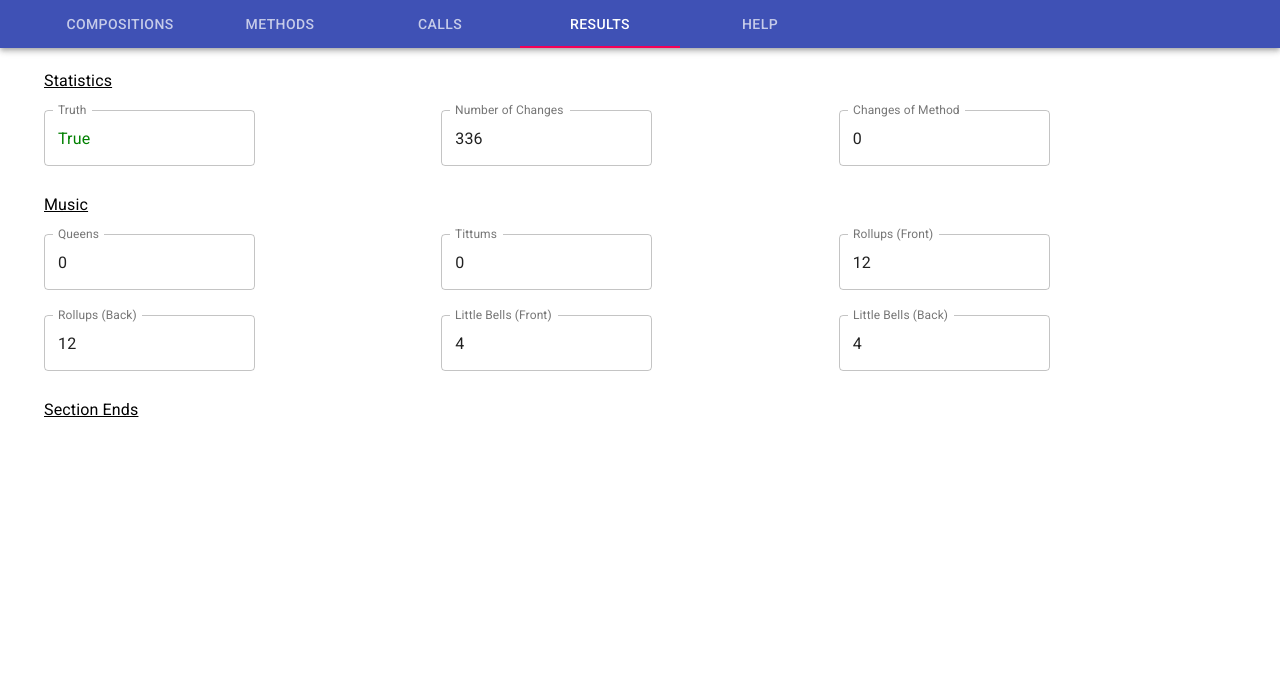
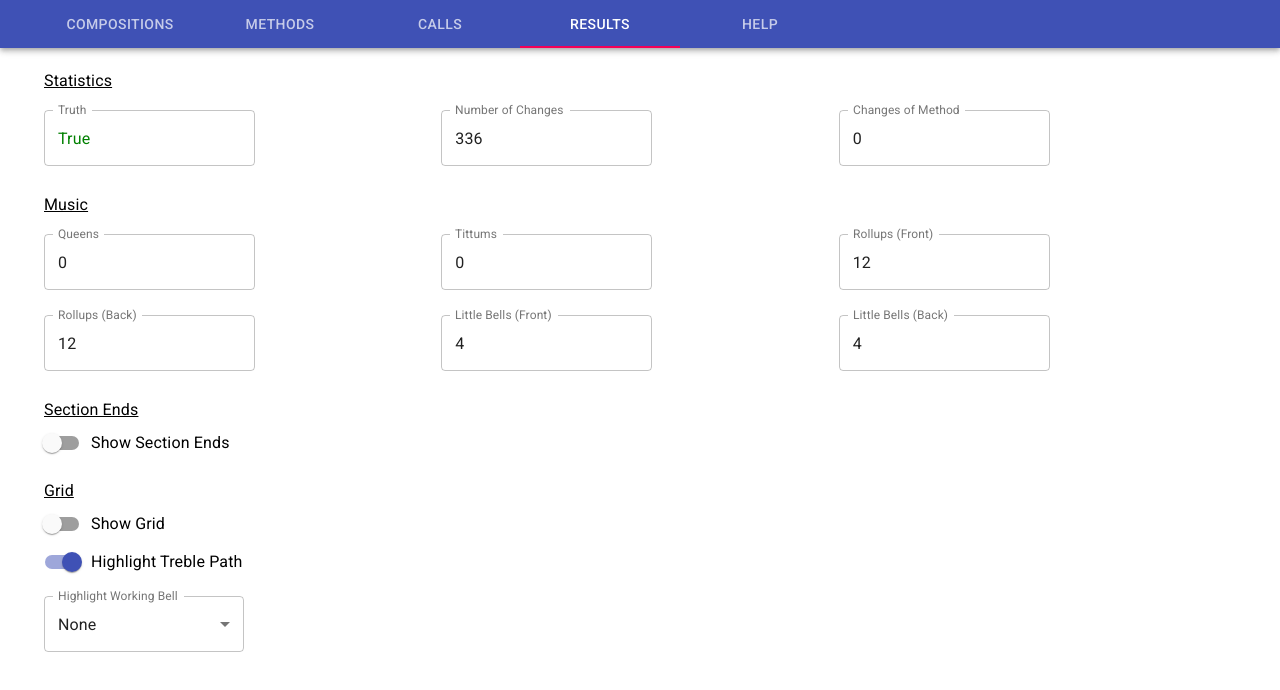
Before and after one commit to chrisjfield/CompositionProver, a React (Create React App) app: page / in a window 1280 px wide. Both pictures are taken after a click on the tab "RESULTS". Shown: the top 690 px of the page. Built offline with nearby package versions, Linux system fonts and the light colour scheme.

Commit message:
Adding results UI except the grid

```diff
--- a/src/components/Results.tsx
+++ b/src/components/Results.tsx
@@ -1,20 +1,34 @@
 import React from 'react';
 import { connect } from 'react-redux';
 
-import { IResultsState, IResult } from '../interfaces/interfaces';
+import { IResultsState, IResult, IResultsSettingsType, ILeadResults } from '../interfaces/interfaces';
 import useStyles from '../styles/styles';
 import { IAppState } from '../redux/reducers/rootReducer';
 import { getCalls } from '../redux/selectors/callSelectors';
 import { getCompositionMethods } from '../redux/selectors/methodSelectors';
 import { getCurrentComposition } from '../redux/selectors/compositionSelectors';
-import { Grid, Container, CircularProgress, Typography, TextField } from '@material-ui/core';
-import { calculateResult, emptyResult } from '../helpers/resultHelper';
+import { Grid, Container, CircularProgress, Typography, TextField, MenuItem } from '@material-ui/core';
+import { calculateResult } from '../helpers/resultHelper';
+import FormControlLabel from '@material-ui/core/FormControlLabel';
+import Switch from '@material-ui/core/Switch';
+import { emptyResult, defaultResultSettings } from '../defaults/results';
+import Divider from '@material-ui/core/Divider';
 
 const Results = (props: IResultsState) => {
     const styles = useStyles();
     const [loading, setLoading] = React.useState(true);
     const [error, setError] = React.useState('');
     const [result, setResult] = React.useState(emptyResult);
+    const [settings, setSettings] = React.useState(defaultResultSettings);
+    const [workingBell, setworkingBell] = React.useState('None');
+
+    const handleWorkingBellChange = (event: React.ChangeEvent<HTMLInputElement>) => {
+        setworkingBell(event.target.value);
+    };
+
+    const handleSettingChange = (name: string) => (event: React.ChangeEvent<HTMLInputElement>) => {
+        setSettings({ ...settings, [name]: event.target.checked });
+    };
 
     const onComplete = (result: IResult) => {
         setLoading(false);
@@ -60,12 +74,121 @@ const Results = (props: IResultsState) => {
         )
     }
 
-    const getTextField = (label: string) => {
+    const getHeader = (label: string) => {
         return (
             <Grid item xs={12}>
                 <Typography variant='subtitle1' className={styles.resultsText}>
                     <u>{label}</u>
                 </Typography>
+            </Grid>
+        )
+    }
+
+    const getCheckbox = (label: string, property: IResultsSettingsType) => {
+        return (
+            <Grid item xs={12}>
+                <FormControlLabel
+                    control={
+                        <Switch
+                            checked={settings[property]}
+                            onChange={handleSettingChange(property.toString())}
+                            value={property.toString()}
+                            color='primary'
+                        />
+                    }
+                    label={label}
+                />
+            </Grid>
+        )
+    }
+
+    const getLeadEndSection = () => {
+        return (
+            <Grid item xs={12} md={4}>
+                <Typography variant='subtitle2' align='center'>
+                    <u>Lead Ends</u>
+                </Typography>
+                <Typography align='center' className={styles.sectionRow}>
+                    <b>{result.initialChange}</b>
+                </Typography>
+                <Divider variant='middle' className={styles.resultDivider} />
+                {getLeadEnds()}
+            </Grid>
+        )
+    }
+
+    const getLeadEnds = () => {
+        let previousMethod: string = '';
+
+        return result.leads.map((lead: ILeadResults, index: number) => {
+            const methodChanged: boolean = previousMethod !== lead.method;
+            previousMethod = lead.method;
+
+            return (
+                <Grid container>
+                    <Grid item xs={4}>
+                        <Typography align='right'>
+                            <b>{methodChanged && (lead.method + '  ')}</b>
+                        </Typography>
+                    </Grid>
+                    <Grid item xs={4}>
+                        {getChanges([lead.rows[lead.rows.length - 1]])}
+                    </Grid>
+                    <Grid item xs={4}>
+                        <Typography align='left'>
+                            <b>{lead.call !== 'p' && '  ' + lead.call}</b>
+                        </Typography>
+                    </Grid>
+                </Grid>
+            );
+        });
+    }
+
+    const getSection = (label: string, rowArray: string[]) => {
+        return (
+            <Grid item xs={12} md={4}>
+                <Typography variant='subtitle2' align='center'>
+                    <u>{label}</u>
+                </Typography>
+                <Typography align='center' className={styles.sectionRow}>
+                    <b>{result.initialChange}</b>
+                </Typography>
+                <Divider variant='middle' className={styles.resultDivider} />
+                {getChanges(rowArray)}
+            </Grid>
+        )
+    }
+
+    const getChanges = (rowArray: string[]) => {
+        return rowArray.map((row: string, index: number) => (
+            <Typography align='center' className={styles.sectionRow}>
+                {row}
+            </Typography>
+        ));
+    }
+
+    const getDropdownOptions = (array: Array<string | number>) => {
+        return array.map((item) => (
+            <MenuItem key={item.toString()} value={item}>
+                {item.toString()}
+            </MenuItem>
+        ));
+    }
+
+    const getWorkingBellDropdown = () => {
+        return (
+            <Grid item xs={12}>
+                <TextField
+                    select
+                    id='results-HighlightWorkingBell'
+                    className={styles.resultSettingField}
+                    label='Highlight Working Bell'
+                    value={workingBell}
+                    onChange={handleWorkingBellChange}
+                    variant='outlined'
+                >
+                    {getDropdownOptions(['None', 4, 5, 6, 7, 8, 9, 10, 11, 12])}
+                </TextField>
             </Grid>
         )
     }
@@ -95,7 +218,7 @@ const Results = (props: IResultsState) => {
         } else {
             return (
                 <Grid container className={styles.callContainer}>
-                    {getTextField('Statistics')}
+                    {getHeader('Statistics')}
                     <Grid item xs={12} md={4}>
                         <TextField
                             id='results-truth'
@@ -106,20 +229,31 @@ const Results = (props: IResultsState) => {
                             className={styles.resultsField}
                             InputProps={{
                                 readOnly: true,
-                                className: result.truth.true ? styles.resultsTruthTrue : styles.resultsTruthFalse
+                                className: result.truth.true ? styles.resultsTruthTrue : styles.resultsTruthFalse,
+                            }}
+                            FormHelperTextProps={{
+                                className: styles.resultsTruthFalse,
                             }}
                         />
                     </Grid>
                     {getReadOnlyField('Number of Changes', result.numberOfChanges.toString())}
                     {getReadOnlyField('Changes of Method', result.changesOfMethod.toString())}
-                    {getTextField('Music')}
+                    {getHeader('Music')}
                     {getReadOnlyField('Queens', result.musicalChanges.queens.toString())}
                     {getReadOnlyField('Tittums', result.musicalChanges.tittums.toString())}
                     {getReadOnlyField('Rollups (Front)', result.musicalChanges.rollupsFront.toString())}
                     {getReadOnlyField('Rollups (Back)', result.musicalChanges.rollupsBack.toString())}
                     {getReadOnlyField('Little Bells (Front)', result.musicalChanges.littleBellsFront.toString())}
                     {getReadOnlyField('Little Bells (Back)', result.musicalChanges.littleBellsBack.toString())}
-                    {getTextField('Section Ends')}
+                    {getHeader('Section Ends')}
+                    {getCheckbox('Show Section Ends', 'showSections')}
+                    {settings.showSections && getSection('Part Ends', result.partEnds)}
+                    {settings.showSections && getSection('Course Ends', result.courseEnds)}
+                    {settings.showSections && getLeadEndSection()}
+                    {getHeader('Grid')}
+                    {getCheckbox('Show Grid', 'showGrid')}
+                    {getCheckbox('Highlight Treble Path', 'showTreble')}
+                    {getWorkingBellDropdown()}
                 </Grid>
             )
         }
--- /dev/null
+++ b/src/defaults/results.ts
@@ -0,0 +1,42 @@
+import { IResult, IResultHelper, IResultsSettings } from "../interfaces/interfaces";
+
+export const emptyResult: IResult = {
+    changesOfMethod: 0,
+    courseEnds: [],
+    grid: [],
+    leads: [],
+    musicalChanges: {
+        littleBellsBack: 0,
+        littleBellsFront: 0,
+        queens: 0,
+        rollupsBack: 0,
+        rollupsFront: 0,
+        tittums: 0,
+    },
+    numberOfChanges: 0,
+    partEnds: [],
+    truth: {
+        firstFalseRow: '',
+        true: true,
+        comesRound: false,
+    },
+    initialChange: '',
+};
+
+export const emptyResultHelper: IResultHelper = {
+    result: emptyResult,
+    currentChange: '',
+    expandedComposition: '',
+    highestMethodStage: 0,
+    baseMethod: '',
+    currentMethod: '',
+    halfLeadsOn: false,
+    halfLeadNext: false,
+    courseLeadCounter: 1,
+}
+
+export const defaultResultSettings: IResultsSettings = {
+    showSections: false,
+    showGrid: false,
+    showTreble: true,
+}
--- a/src/helpers/resultHelper.ts
+++ b/src/helpers/resultHelper.ts
@@ -1,41 +1,7 @@
 import { IResult, IComposition, IMethod, ICall, ITruth, IMusicalChanges, IResultHelper, ILeadResults } from "../interfaces/interfaces";
 import { getStageQueens, getStageTittums, getStageRollupsForward, getStageRollupsBackward, getInitialChange, getStageCharacter, getStageNumber, getTenorIndexFromCallPosition } from "./stageHelper";
 import { plainCall } from "./callHelper";
-
-export const emptyResult: IResult = {
-    changesOfMethod: 0,
-    courseEnds: [],
-    grid: [],
-    leads: [],
-    musicalChanges: {
-        littleBellsBack: 0,
-        littleBellsFront: 0,
-        queens: 0,
-        rollupsBack: 0,
-        rollupsFront: 0,
-        tittums: 0,
-    },
-    numberOfChanges: 0,
-    partEnds: [],
-    truth: {
-        firstFalseRow: '',
-        true: true,
-        comesRound: false,
-    }
-};
-
-const emptyResultHelper: IResultHelper = {
-    result: emptyResult,
-    currentChange: '',
-    expandedComposition: '',
-    highestMethodStage: 0,
-    initialChange: '',
-    baseMethod: '',
-    currentMethod: '',
-    halfLeadsOn: false,
-    halfLeadNext: false,
-    courseLeadCounter: 1,
-}
+import { emptyResultHelper } from "../defaults/results";
 
 export const calculateResult = (composition: IComposition, methods: IMethod[], calls: ICall[], onComplete: (result: IResult) => void) => {
     let resultHelper: IResultHelper = JSON.parse(JSON.stringify(emptyResultHelper));
@@ -45,7 +11,7 @@ export const calculateResult = (composition: IComposition, methods: IMethod[], c
     }
 
     // set the initial values
-    resultHelper.initialChange = getInitialChange(composition.numberOfBells);
+    resultHelper.result.initialChange = getInitialChange(composition.numberOfBells);
     resultHelper.expandedComposition = getExpandedComposition(composition.composition);
     resultHelper.halfLeadsOn = composition.halfLead;
     resultHelper.baseMethod = composition.startingMethod ? composition.startingMethod : '';
@@ -58,7 +24,7 @@ export const calculateResult = (composition: IComposition, methods: IMethod[], c
 
     // calculate the key stats - length, musicality and truth.
     resultHelper.result.numberOfChanges = resultHelper.result.grid.length;
-    resultHelper.result.truth = getTruth(resultHelper.highestMethodStage, resultHelper.result.grid, resultHelper.initialChange);
+    resultHelper.result.truth = getTruth(resultHelper.highestMethodStage, resultHelper.result.grid, resultHelper.result.initialChange);
     resultHelper.result.musicalChanges = getMusicalChanges(resultHelper.highestMethodStage, resultHelper.result.grid);
 
     onComplete(resultHelper.result);
@@ -229,7 +195,7 @@ const calculateNumericalElement = (currentResultHelper: IResultHelper, compositi
         do {
             currentResultHelper = generateLead(currentResultHelper, plainCall, method, true);
         }
-        while (currentResultHelper.currentChange !== currentResultHelper.initialChange && loopStartChange !== currentResultHelper.currentChange)
+        while (currentResultHelper.currentChange !== currentResultHelper.result.initialChange && loopStartChange !== currentResultHelper.currentChange)
         // no need to throw errors here, can just display the composition with a plain course to finish and no rounds.
     }
 
@@ -329,7 +295,7 @@ const calculatePositionalElement = (currentResultHelper: IResultHelper, composit
         do {
             currentResultHelper = generateLead(currentResultHelper, plainCall, method, true);
         }
-        while (currentResultHelper.currentChange !== currentResultHelper.initialChange && loopStartChange !== currentResultHelper.currentChange)
+        while (currentResultHelper.currentChange !== currentResultHelper.result.initialChange && loopStartChange !== currentResultHelper.currentChange)
         // no need to throw errors here, can just display the composition with a plain course to finish and no rounds.
     }
 
@@ -380,7 +346,7 @@ const generateLead = (currentResultHelper: IResultHelper, call: ICall, method: I
         leadResults.rows.push(row);
 
         // if it comes round in the last lead before the end stop calculating - it's a snap finish
-        if (possibleLastLead && i !== placeNotation.length - 1 && row === currentResultHelper.initialChange) {
+        if (possibleLastLead && i !== placeNotation.length - 1 && row === currentResultHelper.result.initialChange) {
             // need to check if the last lead was a change of method and the stage before returning
             if (currentResultHelper.currentMethod && currentResultHelper.currentMethod !== method.abbreviation) {
                 currentResultHelper.result.changesOfMethod += 1;
@@ -427,7 +393,7 @@ const generateLead = (currentResultHelper: IResultHelper, call: ICall, method: I
 }
 
 const generateRow = (currentResultHelper: IResultHelper, placeNotationElement: string, methodStage: number) => {
-    const currentChange: string = currentResultHelper.currentChange ? currentResultHelper.currentChange : currentResultHelper.initialChange;
+    const currentChange: string = currentResultHelper.currentChange ? currentResultHelper.currentChange : currentResultHelper.result.initialChange;
     const rowArray: string[] = Array.from(currentChange);
     const placeNotationArray: string[] = Array.from(placeNotationElement);
     const nextChange: string[] = [];
--- a/src/styles/styles.ts
+++ b/src/styles/styles.ts
@@ -92,6 +92,17 @@ const useStyles = makeStyles({
     resultsText: {
         marginTop: '15px',
     },
+    sectionRow: {
+        letterSpacing: '4px',
+    },
+    resultDivider: {
+        maxWidth: '170px',
+        margin: 'auto',
+    },
+    resultSettingField: {
+        width: '200px',
+        marginTop: '15px',
+    }
 });
 
 export default useStyles;
```
Also changed, not shown: src/components/Help.tsx (+4 -4 lines), src/interfaces/interfaces.ts (+9 -1 lines).
